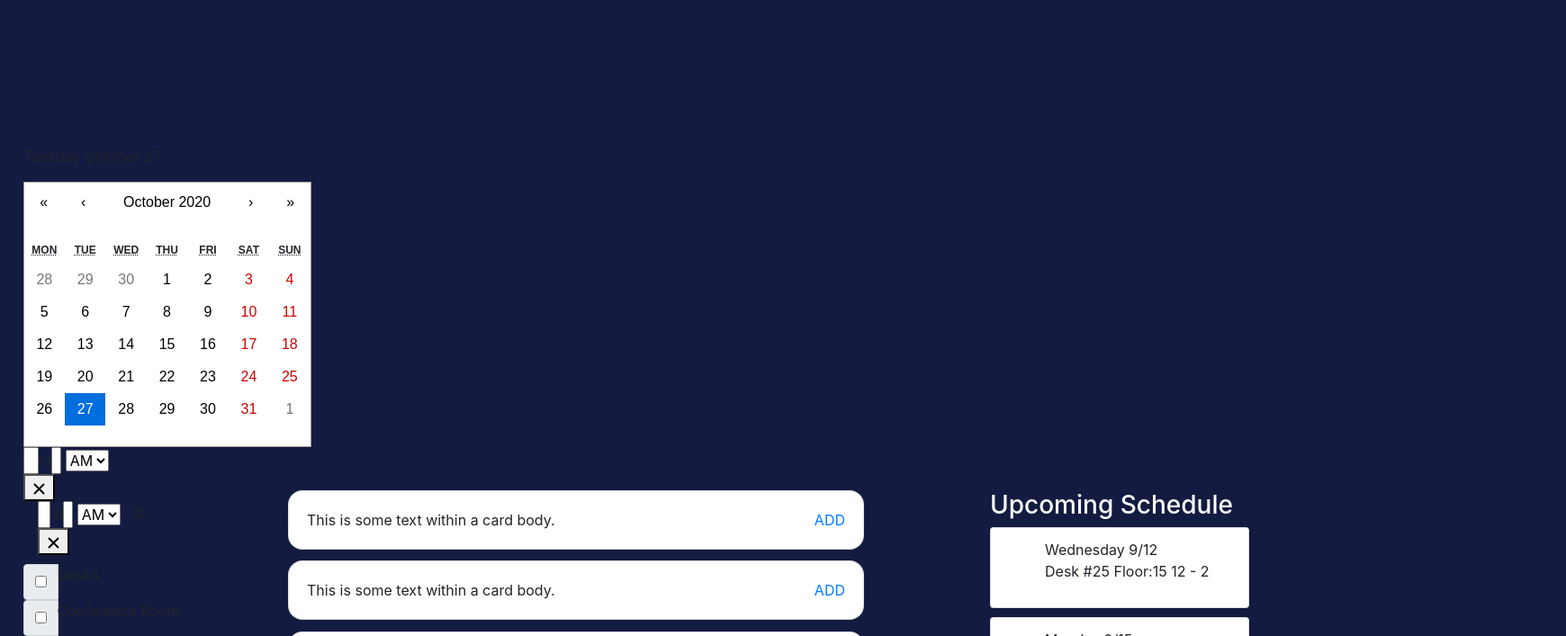
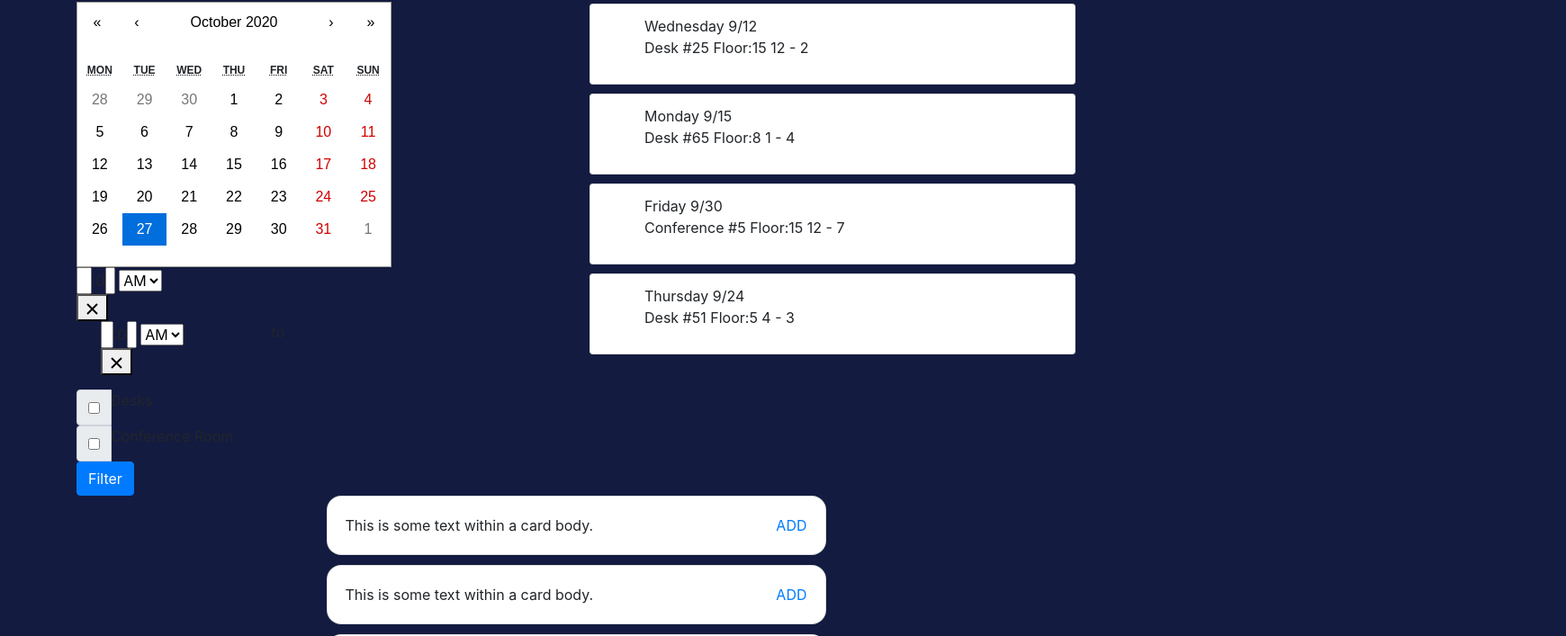
Before and after one commit to katerinaboyer/cleanbase, a React (Create React App) app: page /schedule in a window 1280 px wide. Shown: the part 145-852 px from the top of the page at 90% size, 1740 px wide, since content can reach past the window. Built offline with nearby package versions, Linux system fonts and the light colour scheme.

Commit message:
add layout to dashboard and schedule

```diff
--- a/src/components/current-schedule.component.js
+++ b/src/components/current-schedule.component.js
@@ -21,12 +21,12 @@ export default class CurrentSchedule extends Component {
 
     render() {
         return(
-            <div style={{position: "absolute", width: "50%", left: "1100px", paddingTop:"0px"}}>
+            <div style={{paddingTop:"0px"}}>
                 <h3 style={{color:"white"}}>Upcoming Schedule</h3>
                 {
                     this.state.schedule.map(info =>
                         <ListGroup style={{paddingBottom:"10px"}}>
-                            <ListGroup.Item style={{width: "45%"}}> <ul style={{listStyle: "none"}}><li>{info.date}</li><li>{`${info.isDesk? 'Desk #' : 'Conference #'}${info.reservationSpace} Floor:${info.floorNumber} ${info.start} - ${info.end}`}</li></ul></ListGroup.Item>
+                            <ListGroup.Item style={{}}> <ul style={{listStyle: "none"}}><li>{info.date}</li><li>{`${info.isDesk? 'Desk #' : 'Conference #'}${info.reservationSpace} Floor:${info.floorNumber} ${info.start} - ${info.end}`}</li></ul></ListGroup.Item>
                         </ListGroup>
                      )
                 }
--- a/src/components/dashboard-user.component.jsx
+++ b/src/components/dashboard-user.component.jsx
@@ -2,13 +2,22 @@ import React from 'react';
 import { connect } from "react-redux";
 import CurrentSchedule from "./current-schedule.component";
 import IllnessReport from "./illness-report.component";
+import { Container, Row, Col } from 'react-bootstrap';
 
 const DashboardUser = (props) => {
   return (
     <div>
       <h2 style={{color:"white", paddingLeft:"3rem"}}> User Dashboard </h2>
-      <IllnessReport/>
-      <CurrentSchedule/>
+      <Container>
+        <Row>
+          <Col>
+            <IllnessReport/>
+          </Col>
+          <Col>
+            <CurrentSchedule/>
+          </Col>
+        </Row>
+      </Container>
     </div>
   );
 }
--- a/src/components/schedule.component.js
+++ b/src/components/schedule.component.js
@@ -7,6 +7,7 @@ import TimePicker from "react-time-picker";
 import InputGroup from "react-bootstrap/InputGroup";
 import { Link } from "react-router-dom";
 import Button from "react-bootstrap/Button";
+import { Container, Row, Col } from 'react-bootstrap';
 import "./../styles.css";
 
 export default class Schedule extends Component {
@@ -29,13 +30,15 @@ export default class Schedule extends Component {
     let currentDate = dateformat(this.state.date, "dddd mmmm d");
 
     return (
-      <div>
+      <Container>
+        <Row>
+          <Col>
           <div
             style={{
-            position: "relative",
-            top: "200px",
-            width: "25%",
-            marginLeft: "2%"
+              //position: "relative",
+              //top: "200px",
+              //width: "25%",
+              //marginLeft: "2%"
             }}
           >
             <p>{currentDate}</p>
@@ -79,7 +82,13 @@ export default class Schedule extends Component {
             </InputGroup>
             <Button>Filter</Button>
           </div>
+          </Col>
+          <Col>
           <CurrentSchedule />
+          </Col>
+        </Row>
+        <Row>
+        <Col>
           <Card
             style={{
               borderRadius: "1rem",
@@ -128,7 +137,9 @@ export default class Schedule extends Component {
               </Link>
             </Card.Body>
           </Card>
-      </div>
+          </Col>
+        </Row>
+      </Container>
     );
   }
 }
```
Lines whose indentation alone changed are shown as unchanged.
